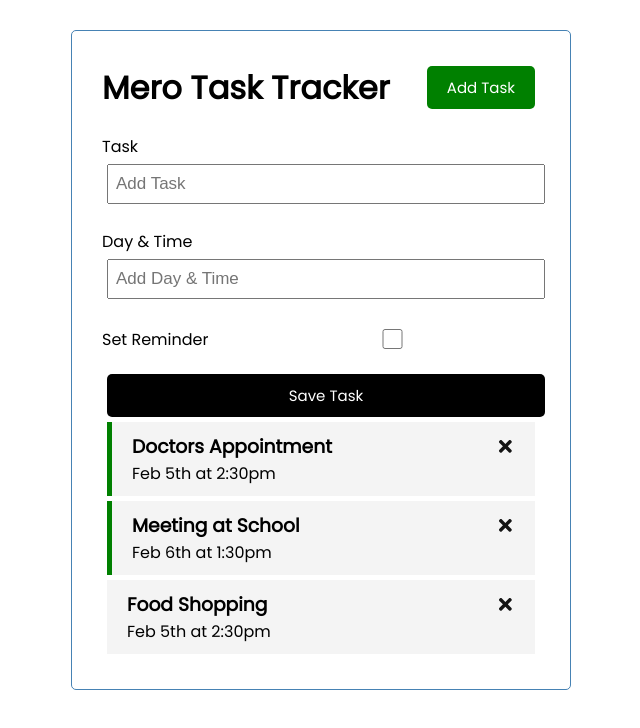
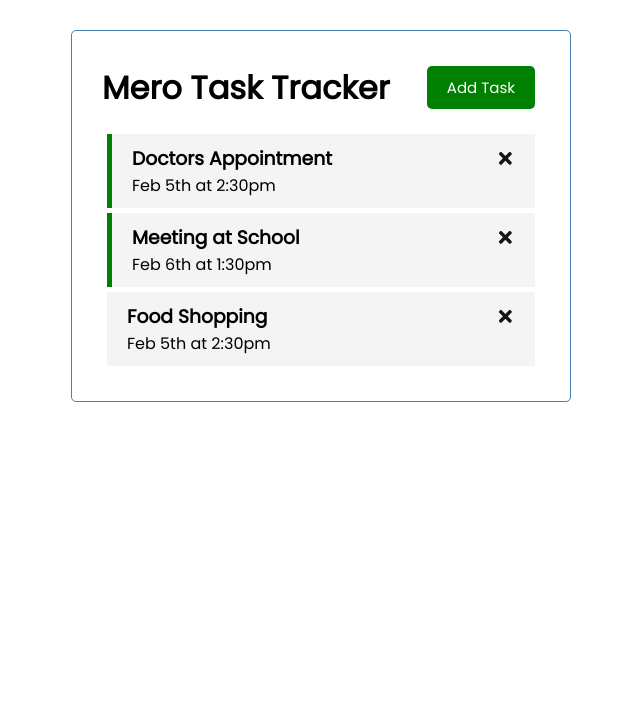
Before and after one commit to sidbelbase/merotask, a React (Create React App) app: page / in a window 1280 px wide. Shown: the top 728 px of the page, without its empty margins (319-959 px from the left). Built offline with nearby package versions, Linux system fonts and the light colour scheme.

Commit message:
feat: show or hide add task section using state

```diff
--- a/src/App.js
+++ b/src/App.js
@@ -4,6 +4,8 @@
 import { useState } from 'react';
 
 function App() {
+
+  const [showAddTask, setShowAddTask] = useState(false)
 
   const [tasks, setTasks] = useState(
     [
@@ -49,8 +51,8 @@
 
   return (
     <div className="container">
-      <Header title="Mero Task Tracker" />
-      <AddTask onAdd={addTask} />
+      <Header title="Mero Task Tracker" onAdd={() => setShowAddTask(!showAddTask)} />
+      {showAddTask && <AddTask onAdd={addTask} />}
       <Tasks tasks={tasks} onDelete={deleteTask} onToggle={toggleReminder} />
     </div>
   );
--- a/src/components/Header.js
+++ b/src/components/Header.js
@@ -1,16 +1,12 @@
 import PropTypes from "prop-types";
 import Button from "./Button";
 
-const Header = ({ title }) => {
-
-    const onClick = () => {
-        alert('Click');
-    }
+const Header = ({ title, onAdd }) => {
 
     return (
         <header className="header">
             <h1>{title}</h1>
-            <Button color="green" text="Add Task" onClick={onClick} />
+            <Button color="green" text="Add Task" onClick={onAdd} />
         </header>
     )
 }
```
